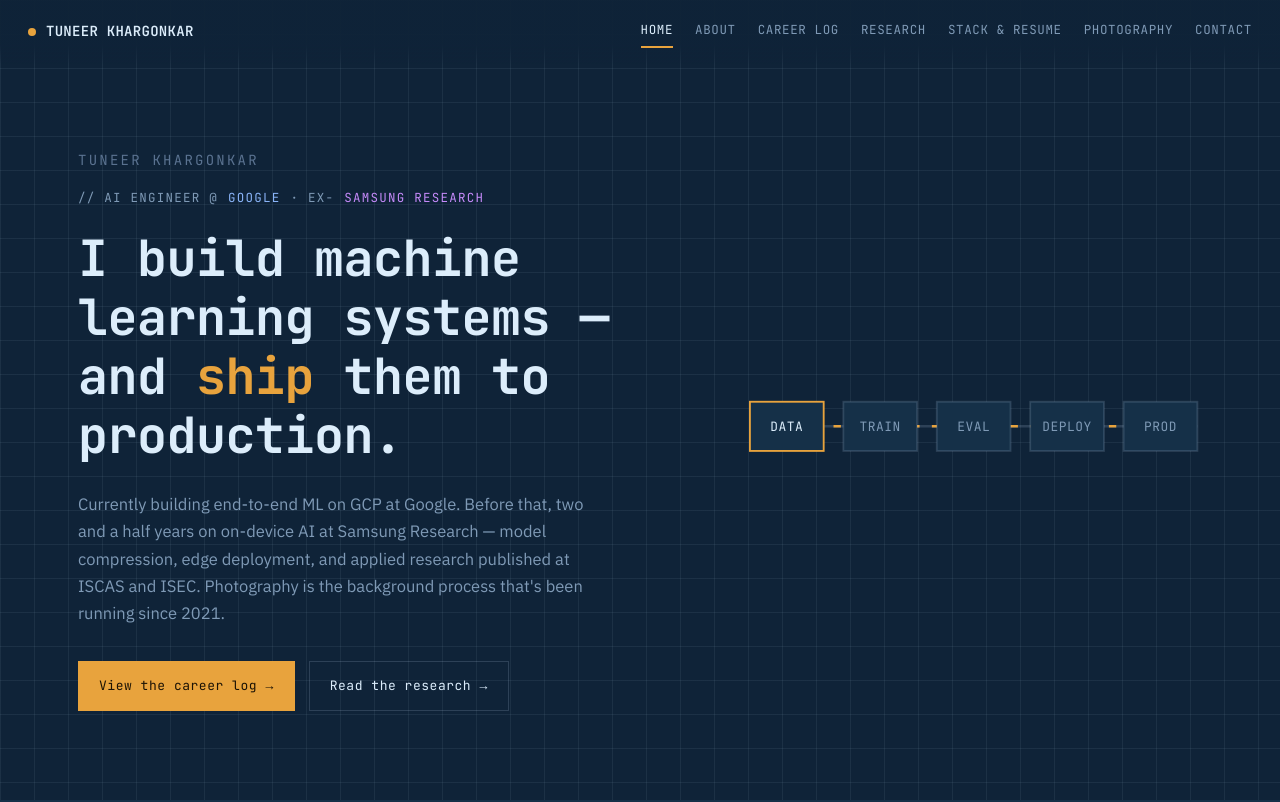
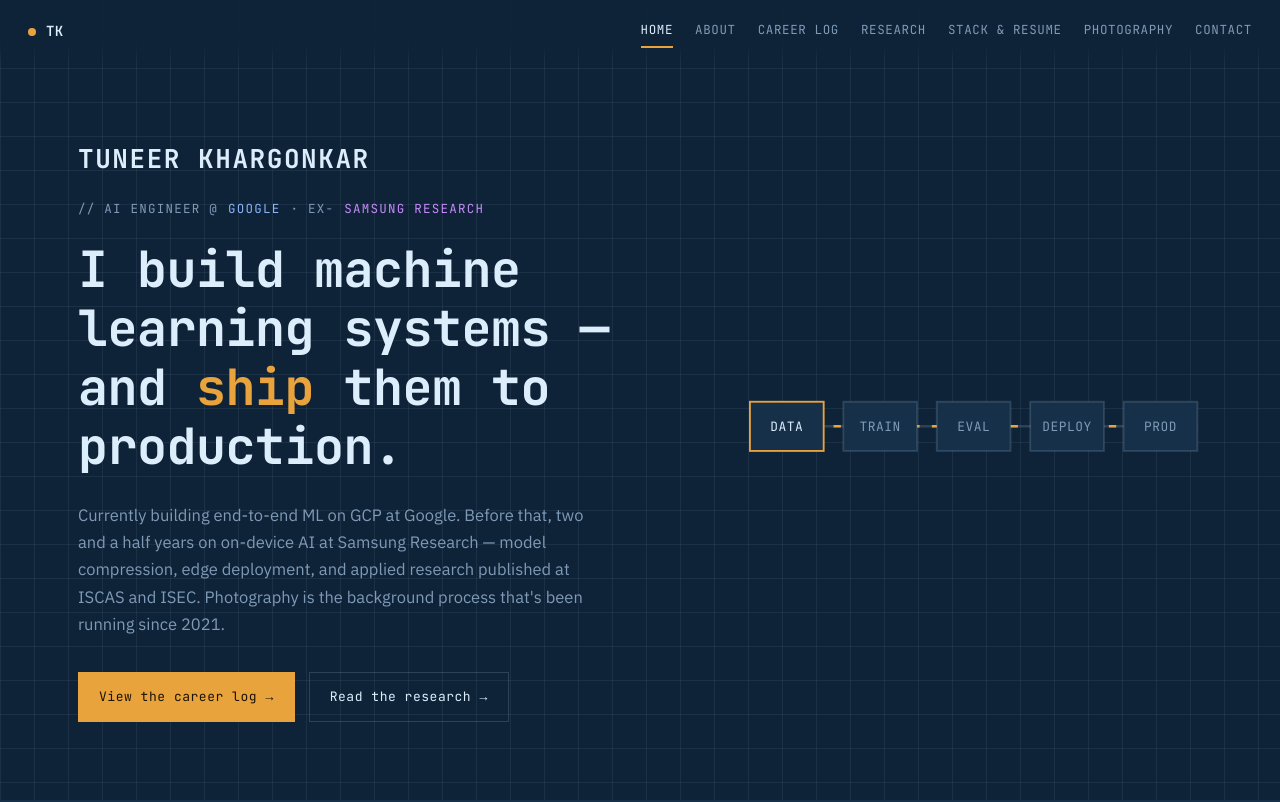
Before and after one commit to tuneerk/tuneerk.github.io, a plain HTML site: page index.html in a window 1280 px wide. Shown: the top 802 px of the page. Drawn offline with Linux system fonts and the light colour scheme.

Commit message:
Revert topbar brand to TK, enlarge hero name
The full name in the topbar was reverted back to the TK initials
mark. The hero name above the AI Engineer eyebrow line is now sized
and weighted as a proper heading instead of a small label.

```diff
--- a/index.html
+++ b/index.html
@@ -91,8 +91,9 @@
   .hero{min-height:100svh; display:flex; align-items:center; padding:120px 0 60px;}
   .hero .wrap{display:grid; grid-template-columns:1.15fr 0.85fr; gap:48px; align-items:center;}
   .hero-name{
-    font-family:var(--mono); font-size:14px; letter-spacing:0.16em; text-transform:uppercase;
-    color:var(--ink-faint); margin-bottom:16px;
+    font-family:var(--mono); font-weight:700; font-size:clamp(20px,2.6vw,26px);
+    letter-spacing:0.06em; text-transform:uppercase;
+    color:var(--ink); margin-bottom:18px;
   }
   .hero-eyebrow{margin-bottom:20px; color:var(--ink-dim);}
   .hero h1{font-size:clamp(30px,4.6vw,50px); line-height:1.18;}
@@ -300,7 +301,7 @@
 </div>
 
 <header class="topbar">
-  <a class="brand" href="#home"><span class="dot"></span>TUNEER KHARGONKAR</a>
+  <a class="brand" href="#home"><span class="dot"></span>TK</a>
   <nav class="topbar-nav" id="topbarNav" aria-label="Primary">
     <a href="#home" data-target="home">Home</a>
     <a href="#about" data-target="about">About</a>
```
